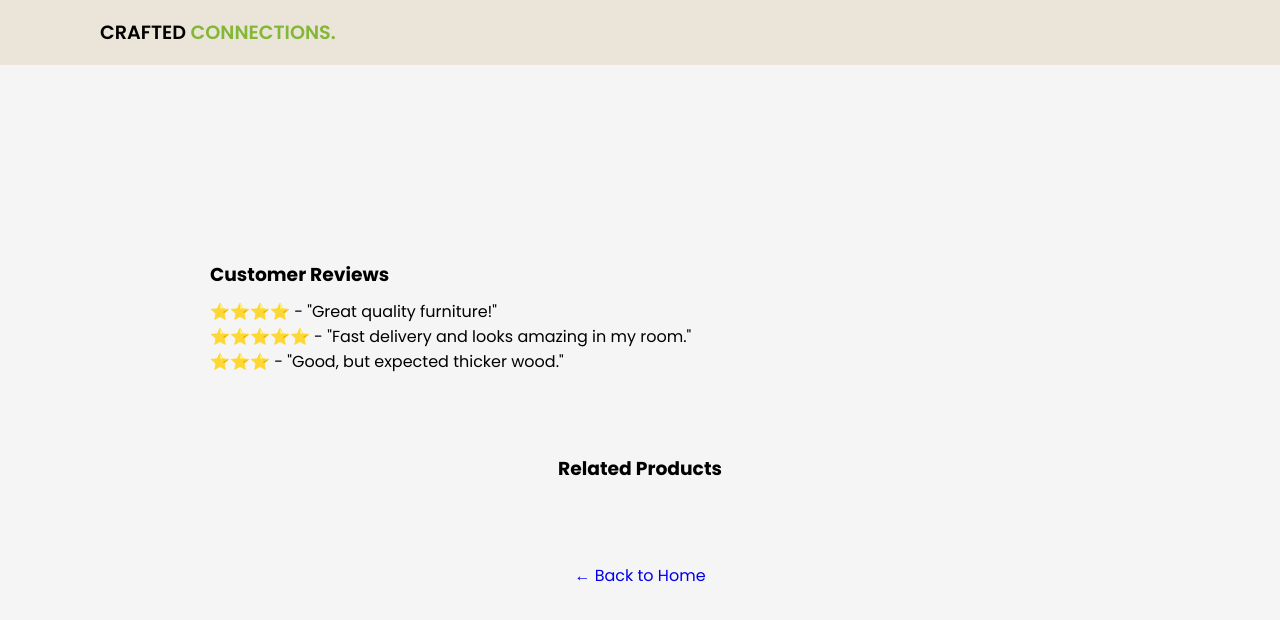
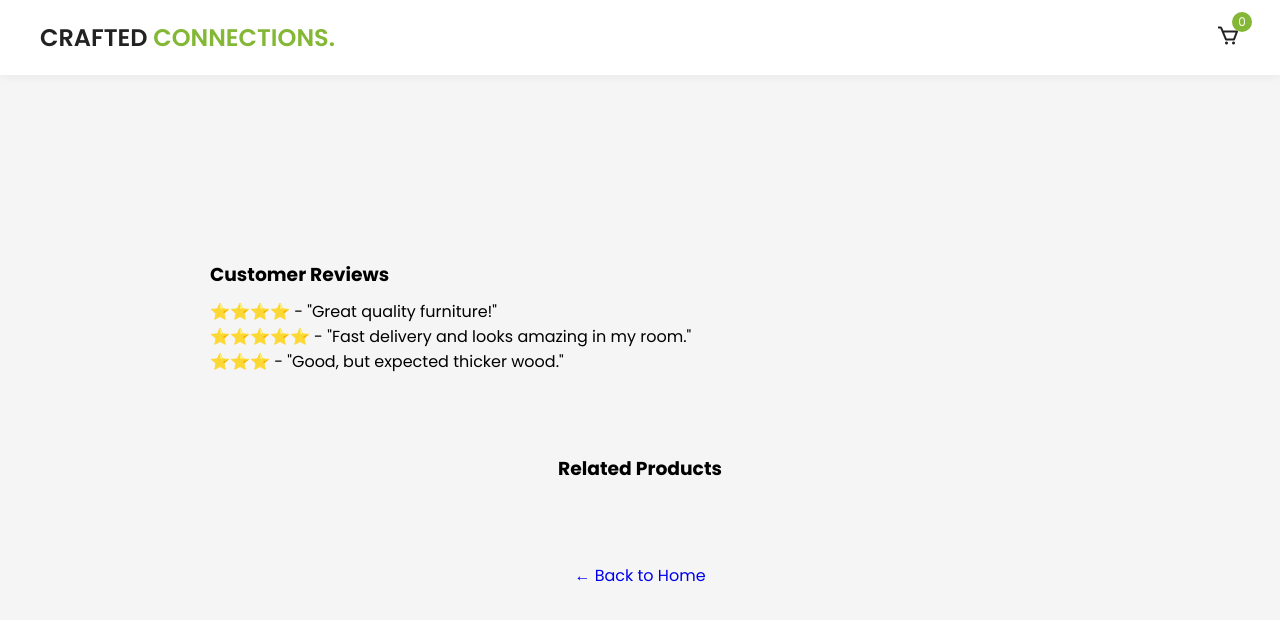
Before and after one commit to Riddhi-trevadiya/crafted-connection, a website: page product.html in a window 1280 px wide. Drawn offline with nearby package versions, Linux system fonts and the light colour scheme; no server answers.

Commit message:
updated cart problem

```diff
--- a/product.html
+++ b/product.html
@@ -4,6 +4,7 @@
   <meta charset="UTF-8" />
   <title>Product Details</title>
   <link rel="stylesheet" href="new.css" />
+   <link rel="stylesheet" href="https://cdn.jsdelivr.net/npm/boxicons@latest/css/boxicons.min.css" />
   <style>
     .product-container {
       max-width: 1000px;
@@ -102,9 +103,28 @@
   </style>
 </head>
 <body>
-  <header>
-    <a href="index.html" class="logo">CRAFTED <span>CONNECTIONS.</span></a>
-  </header>
+<header style="display: flex; justify-content: space-between; align-items: center; padding: 20px 40px; background: white; box-shadow: 0 2px 10px rgba(0,0,0,0.05); font-family: 'Poppins', sans-serif;">
+  <a href="index.html" class="logo" style="font-size: 24px; font-weight: 600; color: #222; text-decoration: none;">
+    CRAFTED <span style="color: var(--main-color, #8fc53d);">CONNECTIONS.</span>
+  </a>
+
+  <div id="cart-icon" style="position: relative;">
+    <a href="#" onclick="showCart()" style="text-decoration: none; color: #222; font-size: 24px;">
+      <i class='bx bx-cart'></i>
+      <span id="cart-count" style="
+        position: absolute;
+        top: -8px;
+        right: -12px;
+        background: var(--main-color, #8fc53d);
+        color: white;
+        font-size: 12px;
+        padding: 2px 6px;
+        border-radius: 50%;
+      ">0</span>
+    </a>
+  </div>
+</header>
+
 
   <div class="product-container" id="productDetail"></div>
 
@@ -121,6 +141,19 @@
     <h3>Related Products</h3>
     <div class="related-grid" id="relatedGrid"></div>
   </div>
+<!-- Cart Modal -->
+<div id="cart-modal" class="modal" style="display: none;">
+  <div class="modal-content cart-modal-content" style="padding: 20px; background: #fff; max-width: 500px; margin: auto; border-radius: 8px; box-shadow: 0 0 10px rgba(0,0,0,0.2);">
+    <button class="close" onclick="closeCartModal()" style="float:right; font-size: 20px;">×</button>
+    <h2>Shopping Cart</h2>
+    <div id="cart-items"></div>
+    <div class="cart-footer" style="margin-top: 20px;">
+      <div id="cart-total">Total: ₹0</div>
+      <button class="checkout-btn" onclick="checkout()">Proceed to Checkout</button>
+      <button class="pay-btn" onclick="payNow()">Pay Now</button>
+    </div>
+  </div>
+</div>
 
   <a href="index.html" class="back-link">← Back to Home</a>
 
@@ -164,11 +197,12 @@
       }
     }
 
-    function buyNow(productId, name, price) {
+     function buyNow(productId, name, price) {
       cart = [{ productId, name, price, quantity: 1 }];
       saveCart();
       window.location.href = "checkout.html"; // optional future checkout page
     }
+
 
     function loadRelated(products, currentId) {
       const related = products.filter(p => p.category === currentCategory && p.id != currentId).slice(0, 4);
@@ -187,6 +221,7 @@
     }
 
     loadProduct();
+   updateCartDisplay();
   </script>
 
   <script src="new.js"></script>
```
Also changed, not shown: index.html (+2 -1 lines).
